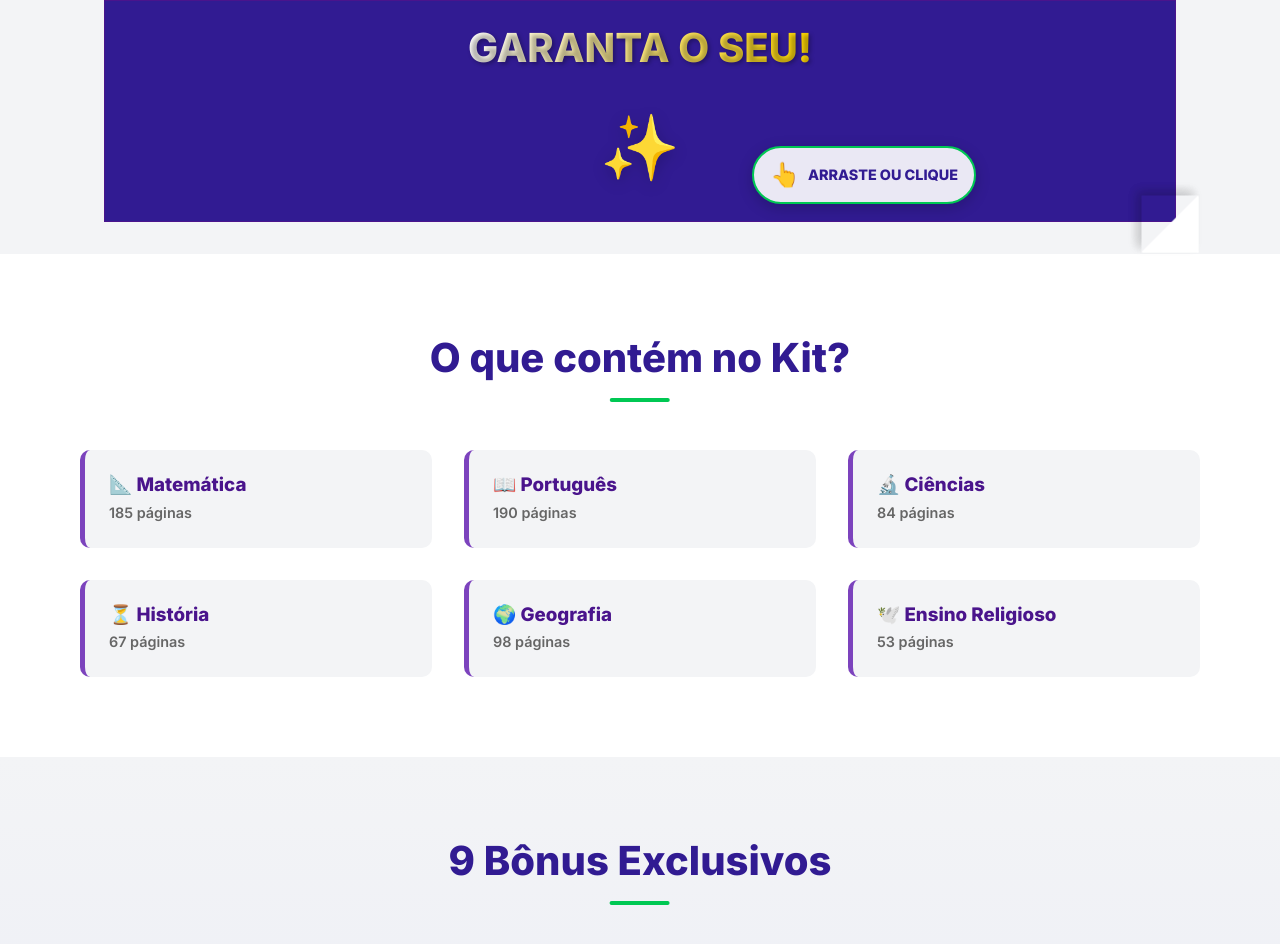
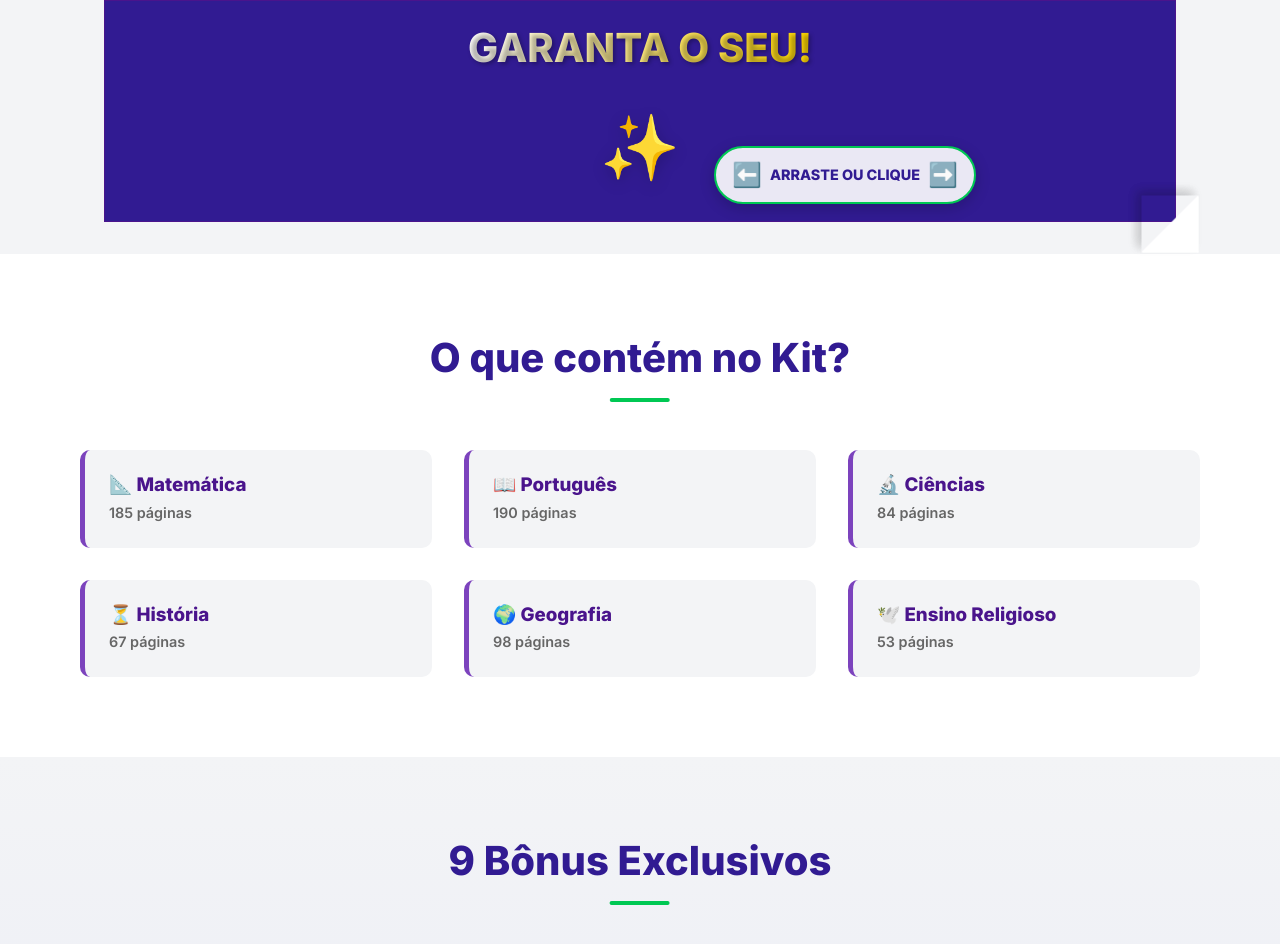
Before and after one commit to Rafargb/educacao-, a website built with Vite: page index.html in a window 1280 px wide. Shown: the part 10072-11016 px from the top of the page. Built offline with nearby package versions, Linux system fonts and the light colour scheme; what page-flip would draw is missing.

Commit message:
Update interaction hint with directional arrows

```diff
--- a/index.html
+++ b/index.html
@@ -94,8 +94,9 @@
 
     <div class="flip-book-container">
       <div class="interaction-hint" style="cursor: pointer;">
-        <span class="hand-icon">👆</span>
+        <span class="arrow-icon" style="font-size: 1.5rem;">⬅️</span>
         <span class="hint-text">Arraste ou Clique</span>
+        <span class="arrow-icon" style="font-size: 1.5rem;">➡️</span>
       </div>
       <div id="flipbook">
         <!-- Cover -->
```
